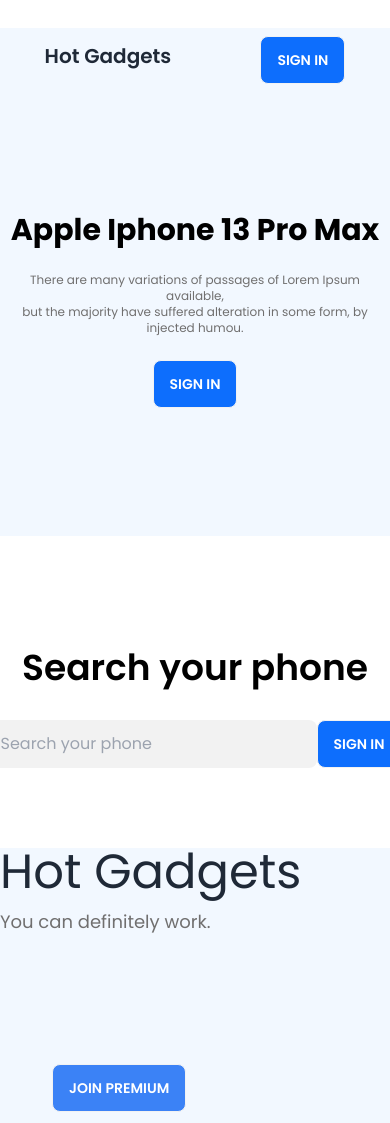
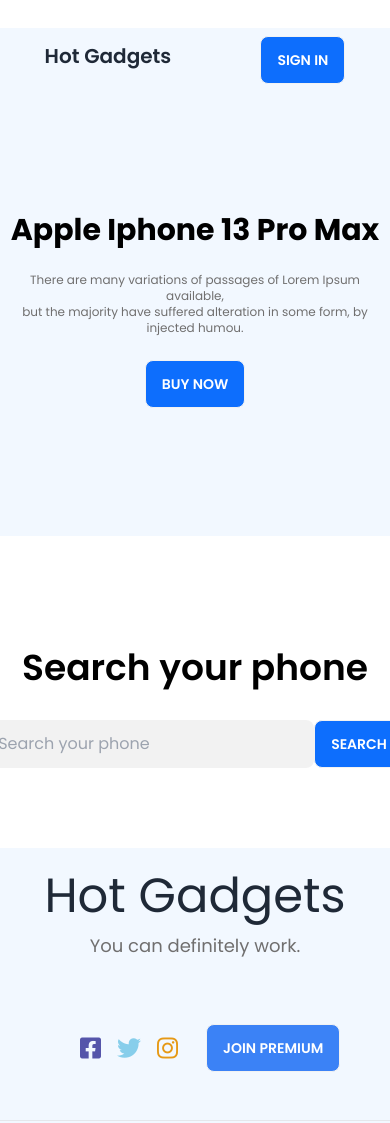
Before and after one commit to tonoy3125/Phone-Sell-center-project, a plain HTML site: page index.html in a window 390 px wide. Shown: the top 1123 px of the page. Drawn offline with nearby package versions, Linux system fonts and the light colour scheme.

Commit message:
js added commit

```diff
--- a/index.html
+++ b/index.html
@@ -5,13 +5,19 @@
     <meta charset="UTF-8">
     <meta name="viewport" content="width=device-width, initial-scale=1.0">
     <title>Iphone Sell Center</title>
+    <!-- Tailwind Daisy Ui Cdn -->
     <link href="https://cdn.jsdelivr.net/npm/daisyui@3.6.2/dist/full.css" rel="stylesheet" type="text/css" />
     <script src="https://cdn.tailwindcss.com"></script>
-
+    <!-- Google Font -->
     <link rel="preconnect" href="https://fonts.googleapis.com">
     <link rel="preconnect" href="https://fonts.gstatic.com" crossorigin>
     <link href="https://fonts.googleapis.com/css2?family=Poppins:wght@400;500;600;700;800&display=swap"
         rel="stylesheet">
+    <!-- Font Awesome -->
+    <link rel="stylesheet" href="https://cdnjs.cloudflare.com/ajax/libs/font-awesome/6.4.2/css/all.min.css"
+        integrity="sha512-z3gLpd7yknf1YoNbCzqRKc4qyor8gaKU1qmn+CShxbuBusANI9QpRohGBreCFkKxLhei6S9CQXFEbbKuqLg0DA=="
+        crossorigin="anonymous" referrerpolicy="no-referrer" />
+    <!-- CSS Style -->
     <style>
         .font-poppin {
             font-family: 'Poppins', sans-serif;
@@ -33,7 +39,7 @@
                 passages of Lorem
                 Ipsum available, <br> but the majority have suffered alteration in some form, by injected humou.</p>
             <div class="text-center">
-                <button class="btn bg-[#0D6EFD] text-white">Sign in</button>
+                <button class="btn bg-[#0D6EFD] text-white">Buy Now</button>
             </div>
         </div>
     </header>
@@ -44,28 +50,28 @@
             <div class="flex justify-center">
                 <input class="lg:w-3/12 lg:pt-[17px] lg:pb-[17px] pl-3 lg:pl-5 rounded-lg bg-[#100F0F0D] text-[#706F6F]"
                     type="search" name="" id="" placeholder="Search your phone">
-                <button class="btn bg-[#0D6EFD] text-white lg:pt-5 lg:pb-8 lg:pl-8 lg:pr-8 text-center">Sign in</button>
+                <button class="btn bg-[#0D6EFD] text-white lg:pt-5 lg:pb-8 lg:pl-8 lg:pr-8 text-center">Search</button>
             </div>
         </section>
     </main>
 
     <footer class="container mx-auto bg-[#0D6EFD0D] pb-28 mt-20">
         <div class="flex lg:justify-between flex-col lg:flex-row justify-center gap-4">
-            <div class="lg:ml-36">
-                <h1 class="text-5xl lg:mt-28 mb-3">Hot Gadgets</h1>
-                <p class="text-lg text-[#706F6F] lg:mb-12">You can definitely work.</p>
+            <div class="lg:ml-36 text-center lg:text-start">
+                <h1 class="text-5xl mt-6 lg:mt-28">Hot Gadgets</h1>
+                <p class="text-lg text-[#706F6F] lg:mb-12 mt-3">You can definitely work.</p>
             </div>
-            <div class="flex items-center gap-5">
-                <div class="flex items-center justify-start gap-4">
-                    <i class="text-2xl fa-brands fa-square-facebook" style="color: #005eff;"></i>
-                    <i class="text-2xl fa-brands fa-twitter" style="color: #005eff;"></i>
-                    <i class="text-2xl fa-brands fa-instagram" style="color: #e3a945;"></i>
+            <div class="flex items-center gap-7 ml-20 lg:ml-0">
+                <div class="flex items-center justify-start gap-4 lg:mt-16">
+                    <i class="text-2xl fa-brands fa-square-facebook" style="color: rgb(85, 85, 170);"></i>
+                    <i class="text-2xl fa-brands fa-twitter" style="color: skyblue;"></i>
+                    <i class="text-2xl fa-brands fa-instagram" style="color: #e69915;"></i>
                 </div>
-                <button class="btn bg-blue-500 text-white mt-28 mr-36 mb-12">Join Premium</button>
+                <button class="btn bg-blue-500 text-white mt-12 lg:mt-28 mr-36 mb-12">Join Premium</button>
             </div>
         </div>
-        <hr class="lg:mb-12 lg:w-[1260px] lg:h-[1px] lg:mx-auto">
-        <div class="grid grid-cols-1 md:grid-cols-2 lg:grid-cols-4 gap-4 lg:gap-36 lg:ml-36">
+        <hr class="mb-5 lg:mb-12 lg:w-[1260px] lg:h-[1px] lg:mx-auto">
+        <div class="grid grid-cols-1 md:grid-cols-2 lg:grid-cols-4 gap-5 lg:gap-36 lg:ml-36 text-center lg:text-start">
             <div class="lg:text-lg">
                 <a class="block text-[#706F6F]" href="">Product</a>
                 <a class="block text-[#706F6F]" href="">Browse jobs</a>
@@ -96,7 +102,7 @@
             </div>
         </div>
     </footer>
-
+    <script src="phone.js"></script>
 </body>
 
 </html>
```
Also changed, not shown: phone.js (added).
